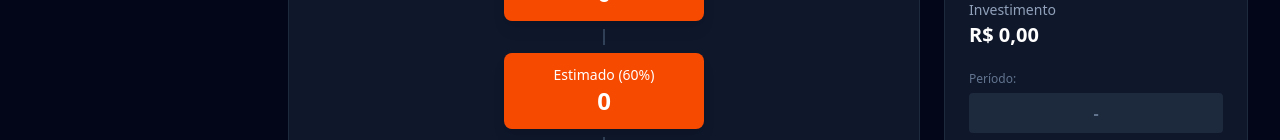
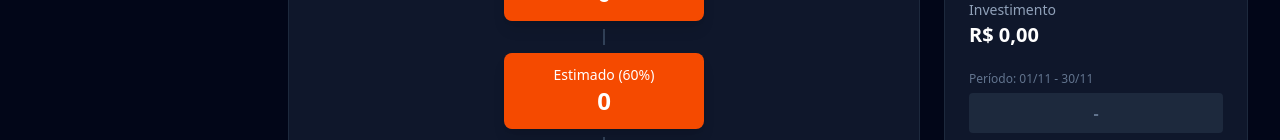
Before and after one commit to caiodcamargo999/yamuna_dashboard, a Next.js app: page / in a window 1280 px wide. Shown: the part 812-952 px from the top of the page. Built offline with nearby package versions, Linux system fonts and the light colour scheme; no server answers.

Commit message:
fix: Corrigido erro de build - substituído data.previous por data.revenueLastMonth/investmentLastMonth no Dashboard

```diff
--- a/src/app/(dashboard)/page.tsx
+++ b/src/app/(dashboard)/page.tsx
@@ -185,17 +185,17 @@ export default async function DashboardPage(props: Props) {
                                 <div>
                                     <span className="text-sm text-slate-400">Receita</span>
                                     <p className="text-xl font-bold text-white">
-                                        {new Intl.NumberFormat('pt-BR', { style: 'currency', currency: 'BRL' }).format(data.previous?.revenue || 0)}
+                                        {new Intl.NumberFormat('pt-BR', { style: 'currency', currency: 'BRL' }).format(data.revenueLastMonth || 0)}
                                     </p>
                                 </div>
                                 <div>
                                     <span className="text-sm text-slate-400">Investimento</span>
                                     <p className="text-xl font-bold text-white">
-                                        {new Intl.NumberFormat('pt-BR', { style: 'currency', currency: 'BRL' }).format(data.previous?.investment || 0)}
+                                        {new Intl.NumberFormat('pt-BR', { style: 'currency', currency: 'BRL' }).format(data.investmentLastMonth || 0)}
                                     </p>
                                 </div>
                                 <div>
-                                    <span className="text-xs text-slate-500">Período: {data.previous?.range}</span>
+                                    <span className="text-xs text-slate-500">Período: {data.lastMonthLabel}</span>
                                     <div className="bg-slate-800 text-slate-500 font-bold p-2 text-center rounded mt-1">-</div>
                                 </div>
                             </div>
--- a/src/app/actions.ts
+++ b/src/app/actions.ts
@@ -114,8 +114,8 @@ export async function fetchDashboardData(startDate = "30daysAgo", endDate = "tod
 
     if (tinyOrders.length > 0) {
         console.log(`[Dashboard] 🔍 VERIFICAÇÃO DE PERÍODO:`);
-        console.log(`  - Primeiro pedido: ${tinyOrders[0].date || tinyOrders[0].data_pedido || 'sem data'}`);
-        console.log(`  - Último pedido: ${tinyOrders[tinyOrders.length - 1].date || tinyOrders[tinyOrders.length - 1].data_pedido || 'sem data'}`);
+        console.log(`  - Primeiro pedido: ${(tinyOrders[0] as any).date || (tinyOrders[0] as any).data_pedido || 'sem data'}`);
+        console.log(`  - Último pedido: ${(tinyOrders[tinyOrders.length - 1] as any).date || (tinyOrders[tinyOrders.length - 1] as any).data_pedido || 'sem data'}`);
     }
 
     // 3. Calculate Core Metrics
```
